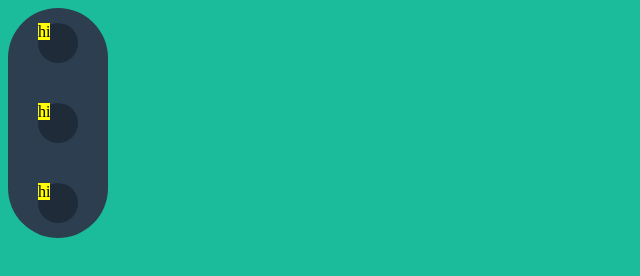
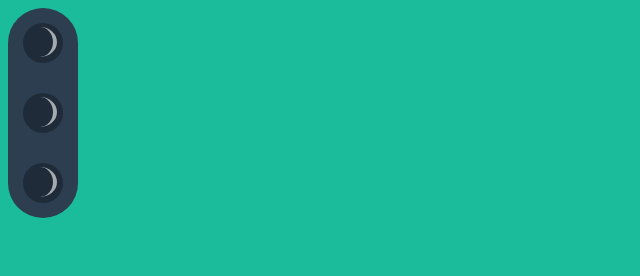
Before and after one commit to noname2048/ac-trafficlight-css, a plain HTML site: page index.html in a window 1280 px wide. Shown: the whole page, without its empty margins (0-640 px from the left). Drawn offline with Linux system fonts and the light colour scheme.

Commit message:
chore: save old style.css

```diff
--- a/style.css
+++ b/style.css
@@ -1,10 +1,11 @@
 body {
     background-color:  #1abc9c;
 }
+
 .container {
-    width: 70px;
-    height: 200px;
-    border-radius: 50px;
+    width: calc(40px + 30px);
+    height: 180px;
+    border-radius: 35px;
     background-color: #2c3e50;
 
     display: flex;
@@ -12,10 +13,11 @@ body {
     justify-content: space-between;
     align-items: center;
 
-    padding: 15px;
+    padding: 15px 0;
 }
 
 .circle {
+
     width: 40px;
     height: 40px;
     border-radius: 50%;
@@ -24,13 +26,12 @@ body {
 }
 
 .circle::after {
-    /* position: absolute; */
-    position: static;
+    position: absolute; /* 크기 조절을 위한 속성 */
+    top :4px;
+
     width: 30px;
     height: 30px;
-
-    background-color: yellow;
-    /* border-right: 4px solid rgba(255, 255, 255, 0.6); */
-    /* content: ""; */
-    content: "hi";
+    border-radius: 50%;
+    border-right: 4px solid rgba(255, 255, 255, 0.6);
+    content: ""; /* content 설정이 있어야 보인다. */
 }
```
